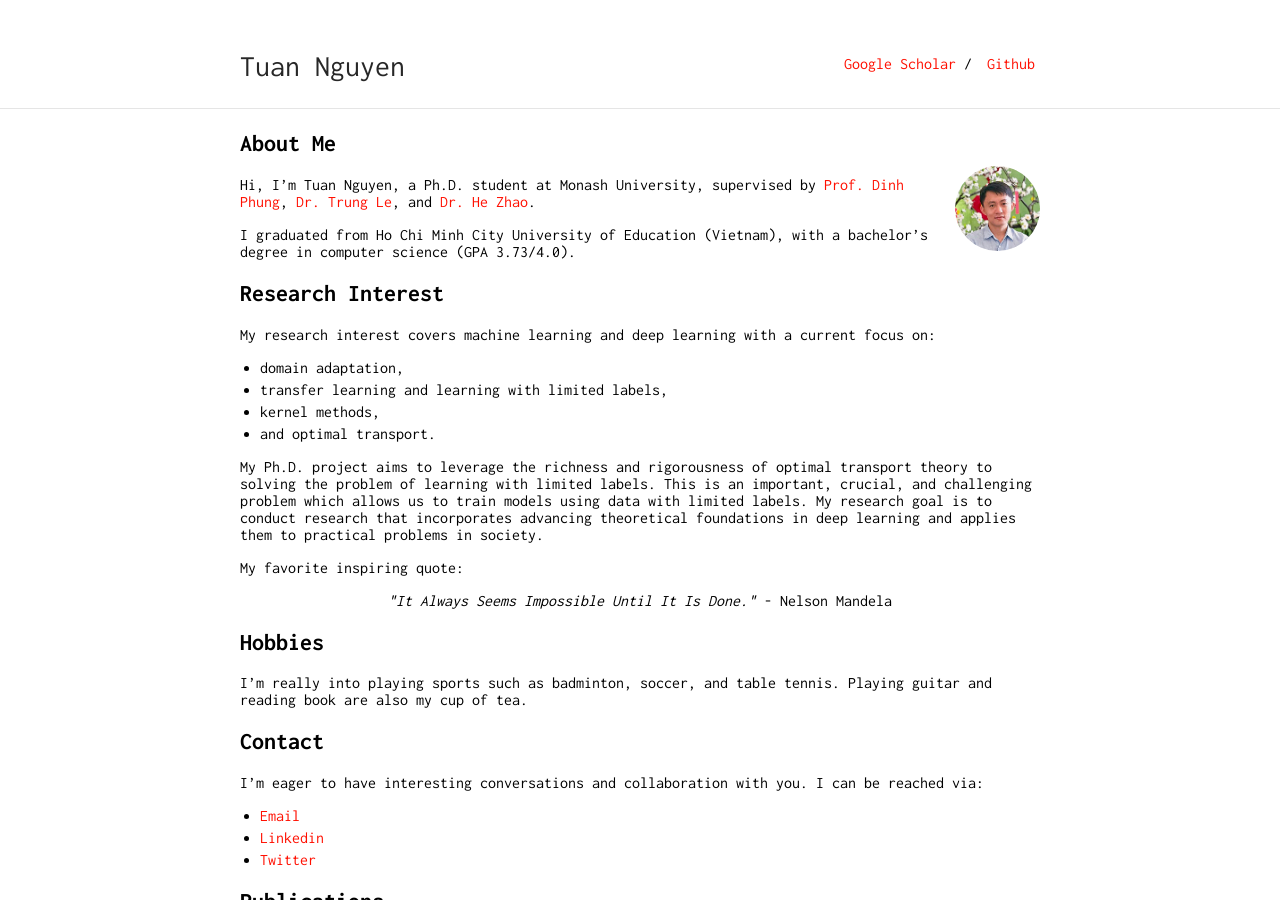
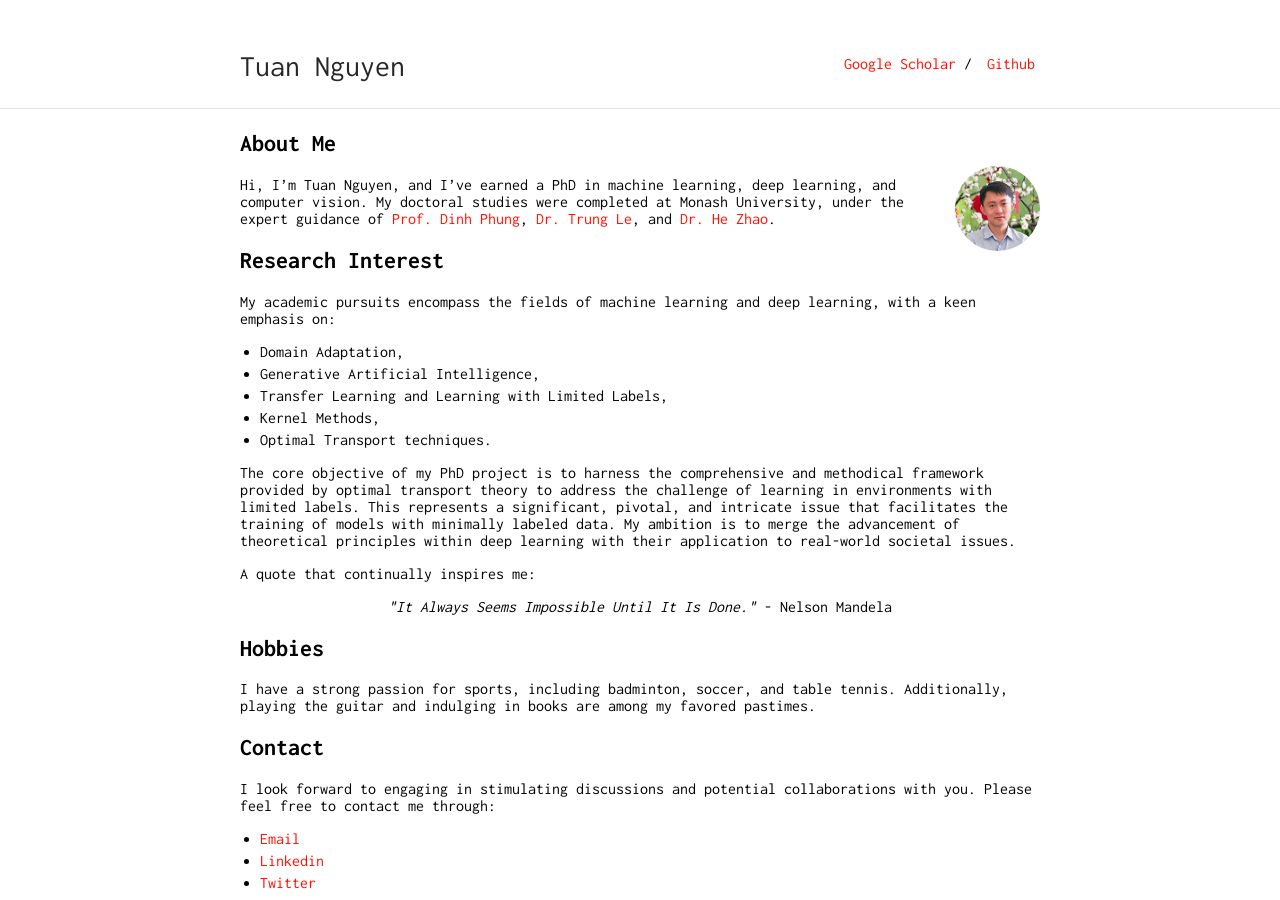
Before and after one commit to tuanrpt/tuanrpt.github.io, a Jekyll site: the page built from index.md, in a window 1280 px wide and 900 px high. Built offline with Jekyll 4.4.1, drawn with Linux system fonts in a browser that asks for light colours; our own code applies the rules of GitHub Pages for plain Markdown files; some of the changed text lies outside the part shown.

Commit message:
update and revise content

```diff
--- a/index.md
+++ b/index.md
@@ -6,32 +6,33 @@ layout: default
 
 <img class="profile-picture" src="imgs/tuan_profile.jpg">
 
-Hi, I’m Tuan Nguyen, a Ph.D. student at Monash University, supervised by [Prof. Dinh Phung](https://research.monash.edu/en/persons/dinh-phung), [Dr. Trung Le](https://research.monash.edu/en/persons/trung-le), and  [Dr. He Zhao](https://research.monash.edu/en/persons/ethan-zhao).
+Hi, I'm Tuan Nguyen, and I've earned a PhD in machine learning, deep learning, and computer vision. My doctoral studies were completed at Monash University, under the expert guidance of [Prof. Dinh Phung](https://research.monash.edu/en/persons/dinh-phung), [Dr. Trung Le](https://research.monash.edu/en/persons/trung-le), and [Dr. He Zhao](https://research.monash.edu/en/persons/ethan-zhao).
 
-I graduated from Ho Chi Minh City University of Education (Vietnam), with a bachelor’s degree in computer science (GPA 3.73/4.0).
 
 ## Research Interest
 
-My research interest covers machine learning and deep learning with a current focus on:
-- domain adaptation,
-- transfer learning and learning with limited labels,
-- kernel methods,
-- and optimal transport.
+My academic pursuits encompass the fields of machine learning and deep learning, with a keen emphasis on:
 
-My Ph.D. project aims to leverage the richness and rigorousness of optimal transport theory to solving the problem of learning with limited labels. This is an important, crucial, and challenging problem which allows us to train models using data with limited labels. My research goal is to conduct research that incorporates advancing theoretical foundations in deep learning and applies them to practical problems in society.
+- Domain Adaptation,
+- Generative Artificial Intelligence,
+- Transfer Learning and Learning with Limited Labels,
+- Kernel Methods,
+- Optimal Transport techniques.
 
-My favorite inspiring quote:
+The core objective of my PhD project is to harness the comprehensive and methodical framework provided by optimal transport theory to address the challenge of learning in environments with limited labels. This represents a significant, pivotal, and intricate issue that facilitates the training of models with minimally labeled data. My ambition is to merge the advancement of theoretical principles within deep learning with their application to real-world societal issues.
+
+A quote that continually inspires me:
 
 <center><i>"It Always Seems Impossible Until It Is Done."</i> - Nelson Mandela</center>
 
 ## Hobbies
 
-I’m really into playing sports such as badminton, soccer, and table tennis. Playing guitar and reading book are also my cup of tea.
+I have a strong passion for sports, including badminton, soccer, and table tennis. Additionally, playing the guitar and indulging in books are among my favored pastimes.
 
 
 ## Contact
 
-I’m eager to have interesting conversations and collaboration with you. I can be reached via:
+I look forward to engaging in stimulating discussions and potential collaborations with you. Please feel free to contact me through:
 
 - [Email](mailto:[name]@monash.edu where [name]=tuan.ng)
 - [Linkedin](https://www.linkedin.com/in/tuanrpt)
@@ -125,11 +126,11 @@ I’m eager to have interesting conversations and collaboration with you. I can
 
 
 
+## News
+<span style="color:blue">January 2024:</span> I have received my conferral letter and completed my PhD program.
 
+<span style="color:blue">August 2023:</span> I am thrilled to have received a Research Assistant position at Monash University.
 
-
-
-## News
 <span style="color:blue">May 2022:</span> Our paper "Cycle Class Consistency with Distributional Optimal Transport and Knowledge Distillation for Unsupervised Domain Adaptation" has been accepted to UAI 2022.
 
 <span style="color:blue">July 2021:</span> Our paper "STEM: An approach to Multi-source Domain Adaptation with Guarantees" has been accepted to ICCV 2021.
@@ -140,15 +141,17 @@ I’m eager to have interesting conversations and collaboration with you. I can
 
 <span style="color:blue">April 2021:</span> Our paper "TIDOT: A Teacher Imitation Learning Approach for Domain Adaptation with Optimal Transport" has been accepted to IJCAI 2021.
 
-<span style="color:blue">March 2021:</span> I have upgraded to Ph.D. degree thanks to my good research progress.
+<span style="color:blue">March 2021:</span> I have advanced to a Ph.D. degree due to my notable research achievements.
 
-<span style="color:blue">March 2020:</span> I started my Master's degree at Monash University, Australia, under the supervision of Prof. Dinh Phung, Dr. Trung Le, and Dr. He Zhao.
+<span style="color:blue">March 2020:</span> I commenced my Master's degree at Monash University, Australia, under the supervision of Prof. Dinh Phung, Dr. Trung Le, and Dr. He Zhao.
 
 ## Professional Services
 
-It is an honor for me to be involved as a reviewer at top-notch conferences including AAAI, AISTATS, ICCV, CVPR, ICML and NeurIPS.
+I am honored to serve as a reviewer for prestigious conferences such as AAAI, AISTATS, ICCV, CVPR, ICML, and NeurIPS.
+
 
 ## Teaching
+<span style="color:blue">2023:</span> Teaching Associate - Head Tutor, [FIT5215 Deep learning, Semester 2](https://handbook.monash.edu/2023/units/FIT5215), Monash University.
 
 <span style="color:blue">2022:</span> Teaching Associate - Head Tutor, [FIT5215 Deep learning, Semester 2](https://handbook.monash.edu/2022/units/FIT5215), Monash University.
 
```
Also changed, not shown: 3 other files.
